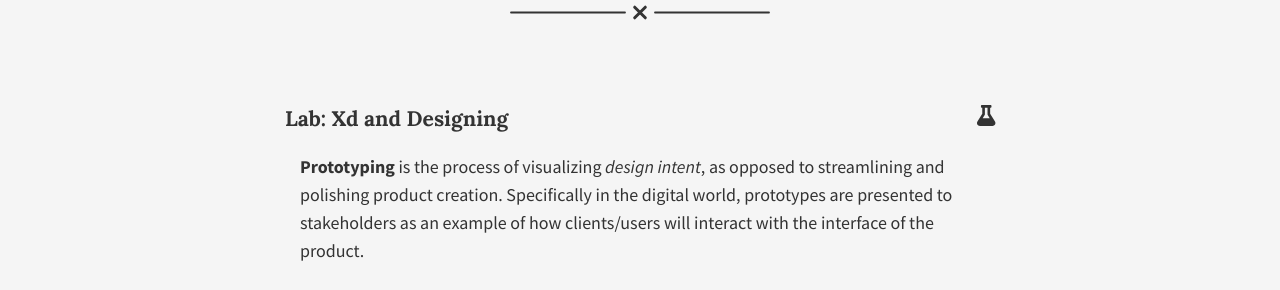
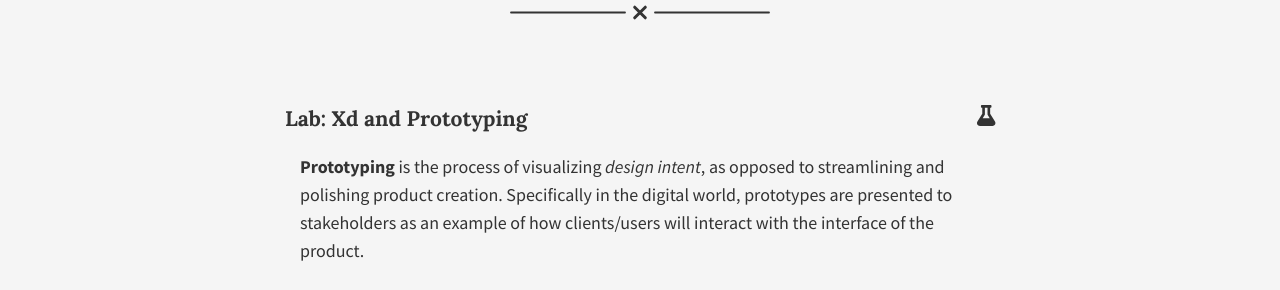
Before and after one commit to Media-Ed-Online/princ-int-media, a Jekyll site: the page built from pages/modules/uxd/uxd-2.md, in a window 1280 px wide and 900 px high, scrolled down 4159 px. Shown: the part 155-445 px from the top of the window. Built offline with Jekyll 4.4.1, drawn with Linux system fonts in a browser that asks for light colours; nearby versions of some CDN libraries.

Commit message:
Updated spelling.

```diff
--- a/pages/modules/uxd/uxd-2.md
+++ b/pages/modules/uxd/uxd-2.md
@@ -107,7 +107,7 @@
 
 <span class="anchor" id="section3"></span>
 <div class="section">
-  <h3><i class="fas fa-flask material-marker"></i> Lab: Xd and Designing</h3>
+  <h3><i class="fas fa-flask material-marker"></i> Lab: Xd and Prototyping</h3>
 </div>
 
 **Prototyping** is the process of visualizing _design intent_, as opposed to streamlining and polishing product creation. Specifically in the digital world, prototypes are presented to stakeholders as an example of how clients/users will interact with the interface of the product.
```
